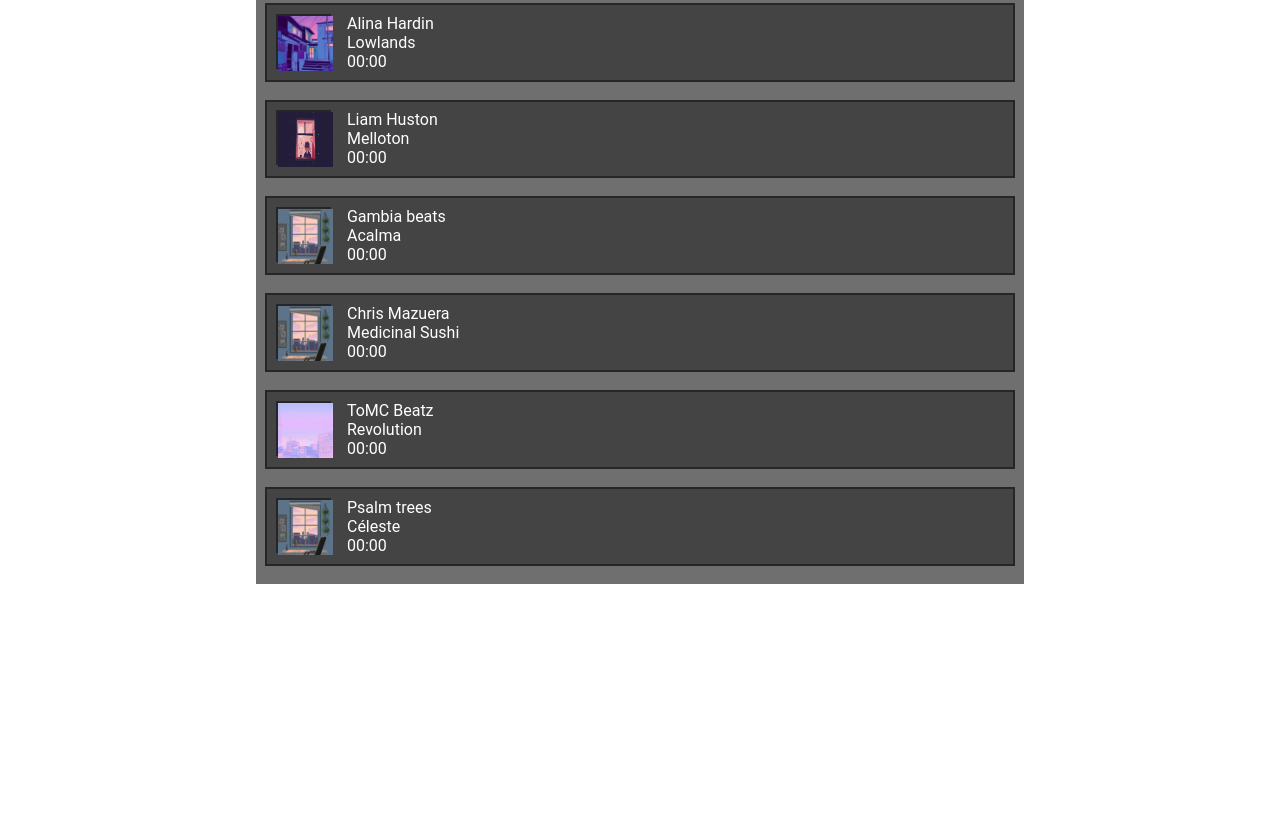
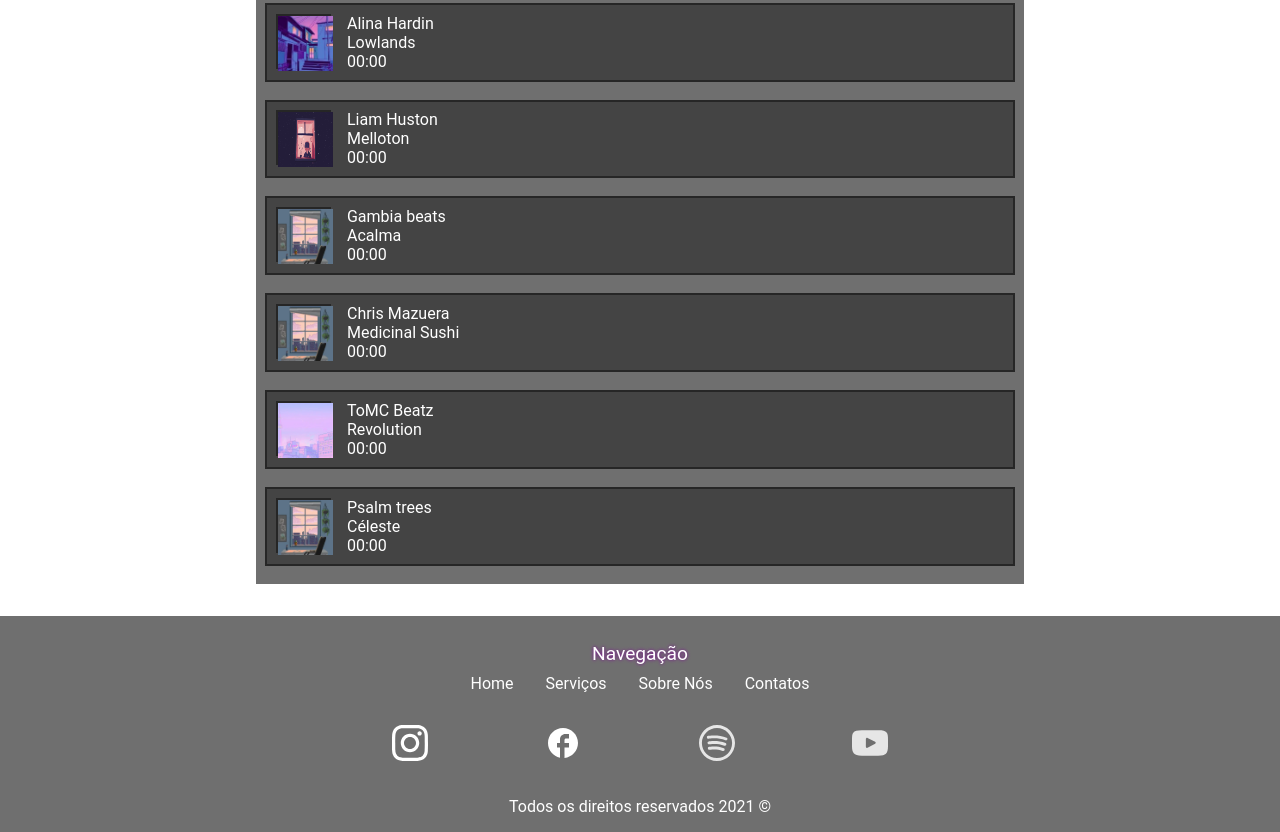
Before and after one commit to Williannnnn/lofibeats, a plain HTML site: page index.html in a window 1280 px wide. Shown: the part 1200-2032 px from the top of the page. Before the commit the page ends 1816 px from the top, so only its background shows below. Drawn offline with Linux system fonts and the light colour scheme.

Commit message:
Adding Footer

```diff
--- a/index.html
+++ b/index.html
@@ -20,6 +20,8 @@
     <script src="/src/Components/hamburger.js" defer></script>
 
     <link rel="stylesheet" href="/src/Components/mobileNav.css">
+
+    <link rel="stylesheet" href="/src/Components/footer.css">
 
     <link rel="stylesheet" href="/pages/home/css/style.css">
     <link rel="stylesheet" href="/pages/home/css/youtube-lofi-live.css">
@@ -194,6 +196,29 @@
             <ul class="song-recommendation__list"></ul>
         </section>
     </main>
+
+    <footer class="footer">
+        <nav class="footer__nav">
+            <h1 class="footer__title"> Navegação </h1>
+            <ul class="footer__menu">
+                <li><a class="full-size" href="/"> Home </a></li>
+                <li><a class="full-size" href="/services/"> Serviços </a></li>
+                <li><a class="full-size" href="/about-us/"> Sobre Nós </a></li>
+                <li><a class="full-size" href="/contacts/"> Contatos </a></li>
+            </ul>
+        </nav>
+
+        <section class="footer__social-medias">
+            <ul>
+                <li><a href="#"><img src="/src/assets/icons/instagram-seeklogo.com.svg" alt=""></a></li>
+                <li><a href="#"><img src="/src/assets/icons/google/facebook_white_24dp.svg" alt=""></a></li>
+                <li><a href="#"><img src="/src/assets/icons/logo-spotify.svg" alt=""></a></li>
+                <li><a href="#"><img src="/src/assets/icons/youtube.svg" alt=""></a></li>
+            </ul>
+        </section>
+
+        <p class="footer__copyright"> Todos os direitos reservados 2021 &copy; </p>
+    </footer>
 </body>
 
 </html>
--- /dev/null
+++ b/src/Components/footer.css
@@ -0,0 +1,109 @@
+.footer {
+    width: 100%;
+    padding: 1em;
+
+    background-color: var(--black-t);
+}
+
+.footer__nav {
+    width: 100%;
+}
+
+.footer__title {
+    font-size: larger;
+    font-weight: normal;
+    text-align: center;
+    text-shadow: var(--shadow-purple);
+
+    padding: .5em 0;
+}
+
+.footer__menu {
+    display: flex;
+    flex-wrap: wrap;
+
+    width: 5em;
+    margin: auto;
+}
+
+.footer__menu li {
+    width: 5em;
+    text-align: left;
+}
+
+.footer__menu a {
+    color: white;
+}
+
+.footer__menu a:hover {
+    text-shadow: var(--shadow-purple);
+}
+
+.footer__social-medias {
+    width: 50%;
+    margin: auto;
+    padding: 2em 0;
+}
+
+.footer__social-medias ul {
+    display: flex;
+    justify-content: space-between;
+}
+
+.footer__social-medias li {
+    width: 24px;
+
+    transition: all 200ms ease;
+}
+
+.footer__social-medias li:first-child:hover {
+    filter: drop-shadow(var(--shadow-red));
+}
+
+.footer__social-medias li:nth-child(2):hover {
+    filter: drop-shadow(var(--shadow-blue));
+}
+
+.footer__social-medias li:nth-child(3):hover {
+    filter: drop-shadow(var(--shadow-green));
+}
+
+.footer__social-medias li:last-child:hover {
+    filter: drop-shadow(var(--shadow-red));
+}
+
+.footer__social-medias img {
+    width: 100%;
+}
+
+.footer__copyright {
+    text-align: center;
+}
+
+@media (min-width: 500px) {
+    .footer__menu {
+        width: max-content;
+        margin: auto;
+    }
+
+    .footer__menu li {
+        width: max-content;
+        margin: 0 1em;
+    }
+}
+
+@media (min-width: 768px) {
+    .footer__social-medias {
+        width: 50%;
+    }
+
+    .footer__social-medias li {
+        width: 36px;
+    }
+}
+
+@media (min-width: 1024px) {
+    .footer__social-medias {
+        width: 496px;
+    }
+}
--- a/src/Components/header.css
+++ b/src/Components/header.css
@@ -77,6 +77,10 @@
     text-shadow: 0 0 .5em black;
 }
 
+.header__menu a:hover {
+    text-shadow: var(--shadow-purple);
+}
+
 @media (min-width: 769px) {
     .header__nav,
     .header__contacts {
```
